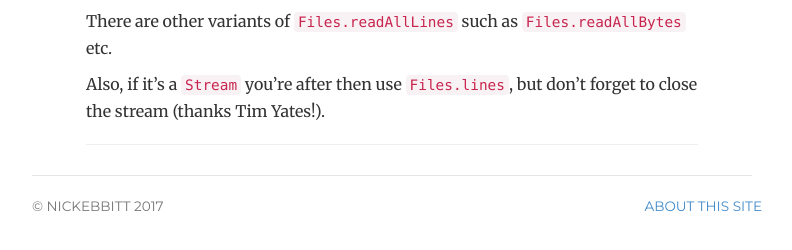
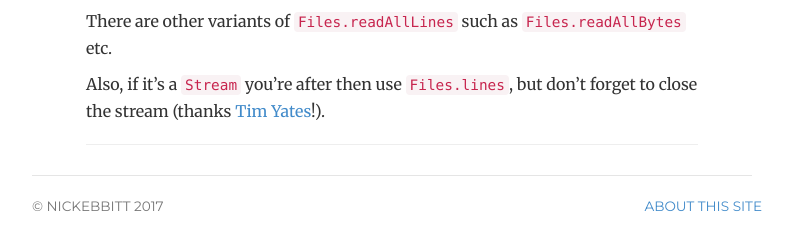
Before and after one commit to nickebbitt/nickebbitt.github.io, a Jekyll site: the page built from _posts/2017-07-31-reading-a-file-in-java-8.md, in a window 1280 px wide. Shown: the part 421-671 px from the top of the page, without its empty margins (248-1040 px from the left). Built offline with Jekyll 4.4.1, drawn with Linux system fonts in a browser that asks for light colours; comment, search, counter and statistics services are not loaded; part of the change alters nothing that is shown.

```diff
--- a/_posts/2017-07-31-reading-a-file-in-java-8.md
+++ b/_posts/2017-07-31-reading-a-file-in-java-8.md
@@ -20,4 +20,4 @@ public static void main(String[] args) throws IOException {
 
 There are other variants of `Files.readAllLines` such as `Files.readAllBytes` etc.
 
-Also, if it's a `Stream` you're after then use `Files.lines`, but don't forget to close the stream (thanks Tim Yates!).
+Also, if it's a `Stream` you're after then use `Files.lines`, but don't forget to close the stream (thanks [Tim Yates](https://twitter.com/tim_yates)!).
```
